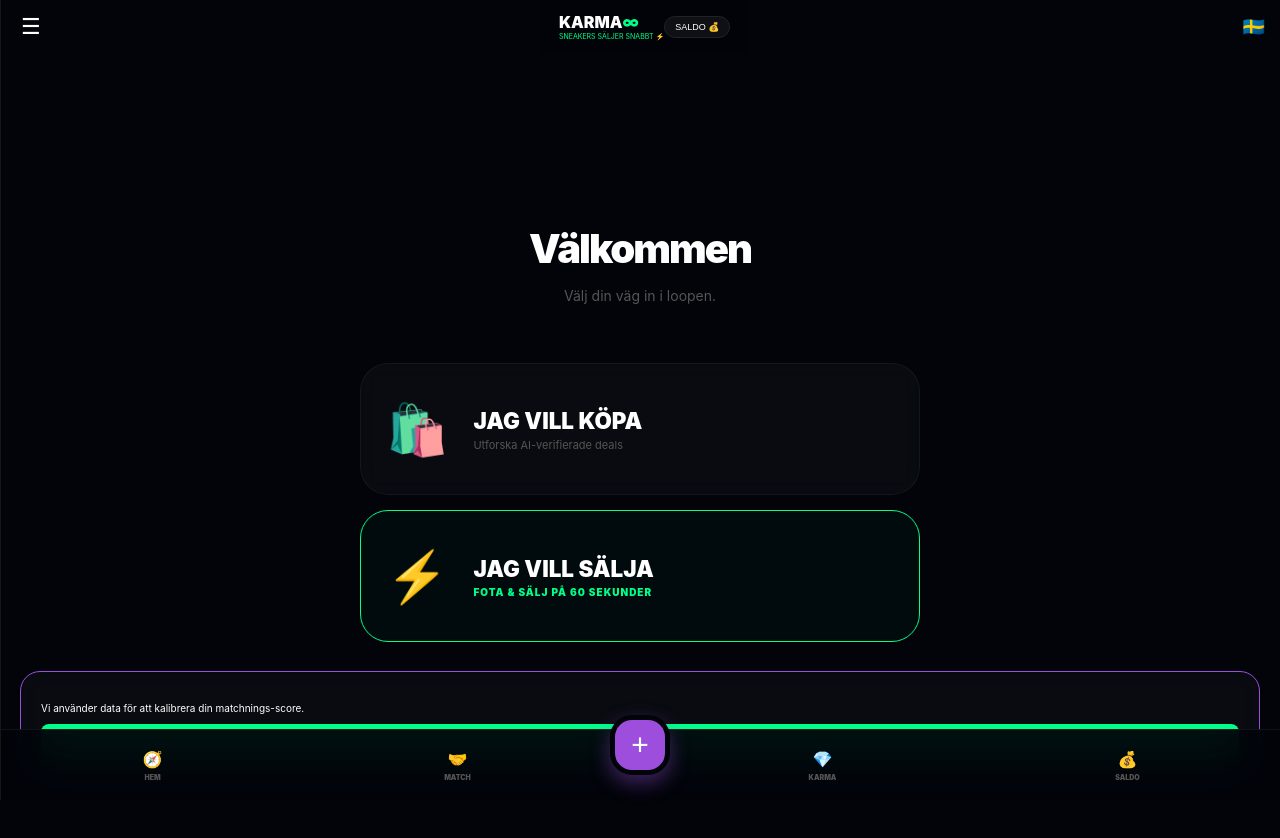
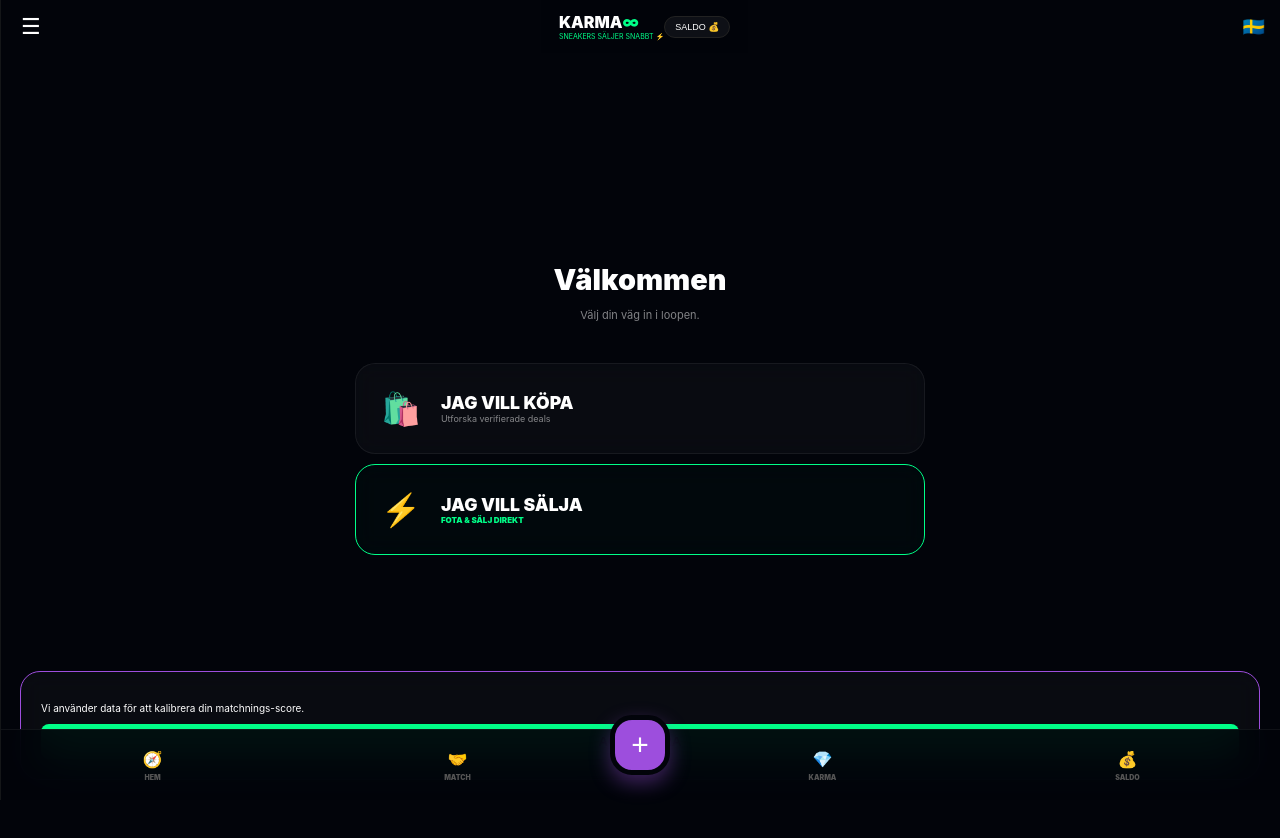
Before and after one commit to gascheckking/marketbeg-appGem, a Next.js app: page /login in a window 1280 px wide. Shown: the top 838 px of the page. Built offline with nearby package versions, Linux system fonts and the light colour scheme.

Commit message:
Update page.tsx

```diff
--- a/app/login/page.tsx
+++ b/app/login/page.tsx
@@ -7,40 +7,27 @@ export default function EntryChoice() {
   const router = useRouter();
 
   return (
-    <div className="page-wrapper" style={{ display: 'flex', flexDirection: 'column', justifyContent: 'center', minHeight: '90vh', gap: '15px', padding: '20px' }}>
-      <header style={{ textAlign: 'center', marginBottom: '30px' }}>
-        <h1 style={{ fontSize: '2.5rem', fontWeight: 900, letterSpacing: '-2px', margin: 0 }}>Välkommen</h1>
-        <p className="muted" style={{ fontSize: '14px' }}>Välj din väg in i loopen.</p>
+    <div className="page-wrapper" style={{ display: 'flex', flexDirection: 'column', justifyContent: 'center', minHeight: '85vh', gap: '10px', padding: '15px' }}>
+      <header style={{ textAlign: 'center', marginBottom: '20px' }}>
+        <h1 style={{ fontSize: '1.8rem', fontWeight: 900, margin: 0 }}>Välkommen</h1>
+        <p style={{ fontSize: '11px', opacity: 0.5 }}>Välj din väg in i loopen.</p>
       </header>
 
-      <div onClick={() => router.push('/feed')} className="glass-card entry-box">
-        <div style={{ fontSize: '50px' }}>🛍️</div>
+      <div onClick={() => router.push('/feed')} className="glass-card" style={{ display: 'flex', alignItems: 'center', gap: '20px', padding: '25px', cursor: 'pointer', borderRadius: '20px' }}>
+        <div style={{ fontSize: '32px' }}>🛍️</div>
         <div>
-          <h2 style={{ fontSize: '1.4rem', fontWeight: 900, margin: 0 }}>JAG VILL KÖPA</h2>
-          <p className="muted" style={{ fontSize: '11px', margin: '4px 0 0' }}>Utforska AI-verifierade deals</p>
+          <h2 style={{ fontSize: '1.1rem', fontWeight: 900, margin: 0 }}>JAG VILL KÖPA</h2>
+          <p style={{ fontSize: '9px', opacity: 0.5, margin: 0 }}>Utforska verifierade deals</p>
         </div>
       </div>
 
-      <div onClick={() => router.push('/sell/instant')} className="glass-card entry-box highlight">
-        <div style={{ fontSize: '50px' }}>⚡</div>
+      <div onClick={() => router.push('/sell/instant')} className="glass-card" style={{ display: 'flex', alignItems: 'center', gap: '20px', padding: '25px', cursor: 'pointer', borderRadius: '20px', border: '1px solid var(--neon-mint)', background: 'rgba(0,255,136,0.02)' }}>
+        <div style={{ fontSize: '32px' }}>⚡</div>
         <div>
-          <h2 style={{ fontSize: '1.4rem', fontWeight: 900, margin: 0 }}>JAG VILL SÄLJA</h2>
-          <p style={{ color: 'var(--neon-mint)', fontWeight: 900, fontSize: '10px', letterSpacing: '1px', margin: '4px 0 0' }}>FOTA & SÄLJ PÅ 60 SEKUNDER</p>
+          <h2 style={{ fontSize: '1.1rem', fontWeight: 900, margin: 0 }}>JAG VILL SÄLJA</h2>
+          <p style={{ color: 'var(--neon-mint)', fontWeight: 900, fontSize: '8px', margin: 0 }}>FOTA & SÄLJ DIREKT</p>
         </div>
       </div>
-
-      <style jsx>{`
-        .entry-box {
-          display: flex; align-items: center; gap: 25px; padding: 35px 25px;
-          cursor: pointer; border-radius: 28px; transition: all 0.2s;
-          border: 1px solid rgba(255,255,255,0.05);
-        }
-        .entry-box:active { transform: scale(0.97); }
-        .highlight {
-          border: 1px solid var(--neon-mint);
-          background: rgba(0, 255, 136, 0.03);
-        }
-      `}</style>
     </div>
   );
 }
```
